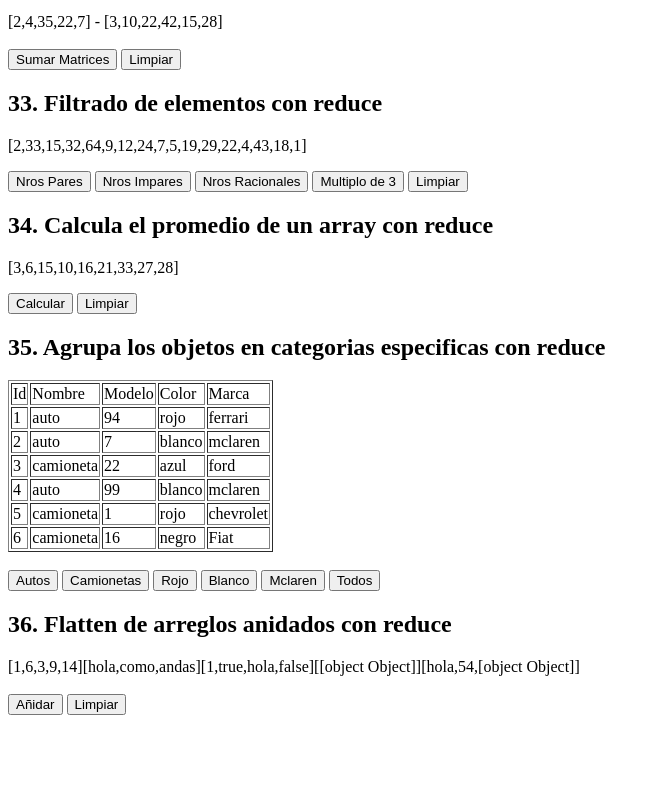
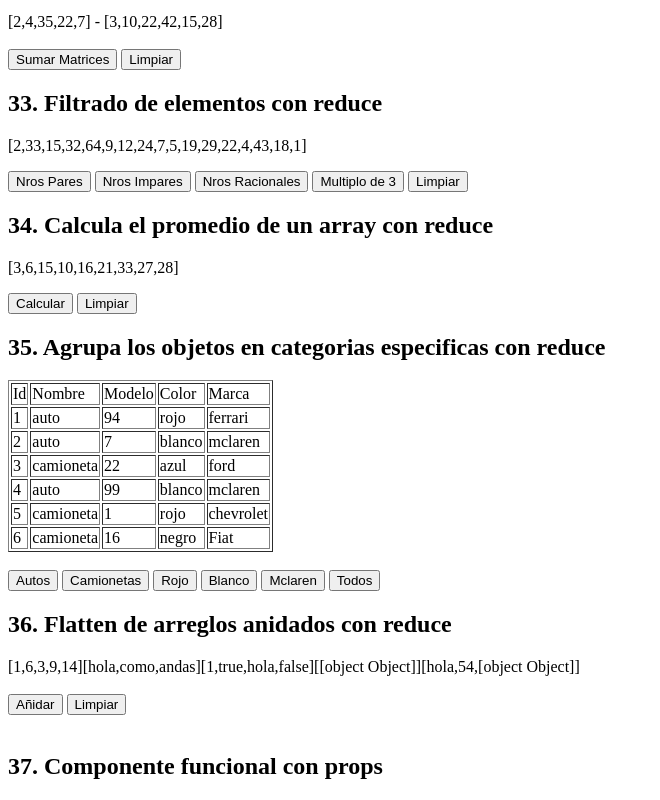
Before and after one commit to matiasmoscone1/practica-ejercicios-logica-programacion-react, a React (Vite) app: page / in a window 1280 px wide. Shown: the part 5569-6369 px from the top of the page, without its empty margins (0-660 px from the left). Before the commit the page ends 6310 px from the top, so only its background shows below. Built offline with nearby package versions, Linux system fonts and the light colour scheme.

Commit message:
Agregando ejercicio 37

```diff
--- a/src/App.jsx
+++ b/src/App.jsx
@@ -35,6 +35,7 @@ import FiltraElementosReduce from './ejercicios/FiltraElementosReduce';
 import CalcularPromedioReduce from './ejercicios/CalculoPromedioReduce';
 import AgrupaDatos from './ejercicios/AgrupacionDeDatos';
 import FlattenDeArreglos from './ejercicios/FlattenArreglo';
+import ComponenteFuncional from './ejercicios/ComponenteFuncional';
 
 function App() {
 
@@ -80,6 +81,7 @@ function App() {
     <CalcularPromedioReduce />
     <AgrupaDatos />
     <FlattenDeArreglos />
+    <ComponenteFuncional />
 
 
     </>
--- /dev/null
+++ b/src/ejercicios/ComponenteFuncional.jsx
@@ -0,0 +1,20 @@
+
+//37. Componentes Funcionales: Crea un componente funcional de React que reciba un
+//array de números como propiedades y renderice la suma de esos números.
+
+
+const ComponenteFuncional = () => {
+
+
+    return(<>
+    <div>
+        <h2>37. Componente funcional con props</h2>
+
+
+
+    </div>
+    </>)
+
+}
+
+export default ComponenteFuncional;
--- a/src/ejercicios/FlattenArreglo.jsx
+++ b/src/ejercicios/FlattenArreglo.jsx
@@ -22,7 +22,7 @@ const FlattenDeArreglos = () => {
         const nuevoArreglo = arr.reduce((acc, val) => {
                 //por cada valor que se itere en el array, se le hace una serie de verificaciones
                 val.map((valor) => {
-                    //si es un objeto, se extraen todos los valores del objeto
+                    //si es un objeto, se extraen todos los valores del objeto (se crea un array con los valores del objeto)
                     if(typeof valor === "object"){
                         const obj = Object.values(valor);
                         //console.log(obj);
```
